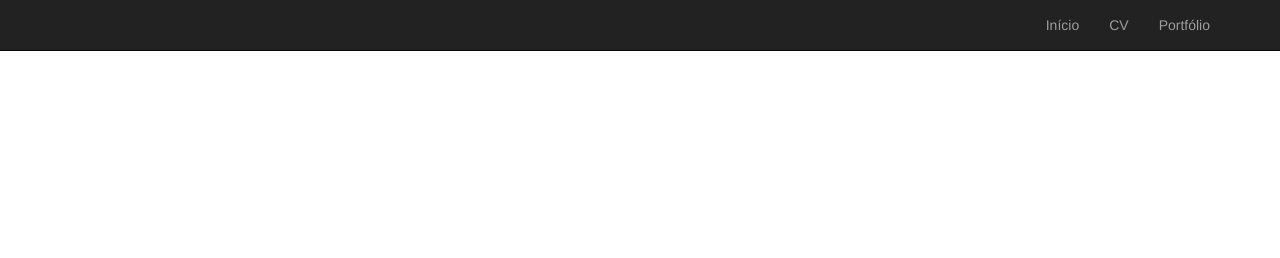
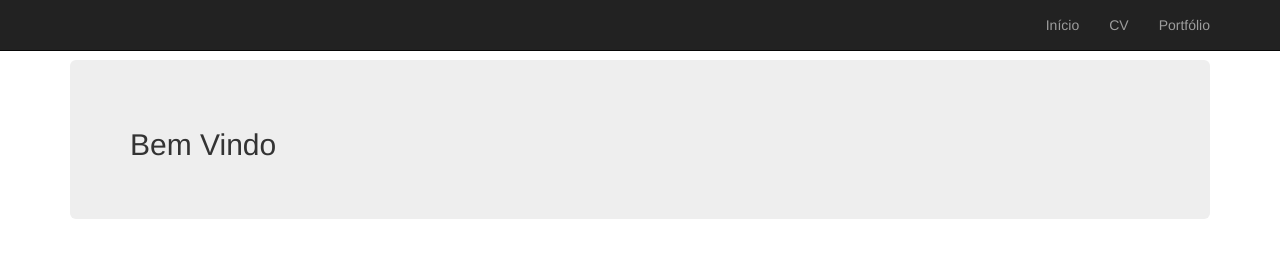
Before and after one commit to tiagozuege/tiagozuege.github.io, a plain HTML site: page index.html in a window 1280 px wide. Drawn offline with nearby package versions, Linux system fonts and the light colour scheme.

Commit message:
Changed index.html

```diff
--- a/index.html
+++ b/index.html
@@ -4,6 +4,7 @@
     <meta charset="utf-8">
     <meta name="description" content="Site pessoal de Tiago Zuege. Estudante de Engenharia de Computação e técnico de TI.
                 Entusiasta de programação em busca de uma vaga para desenvolvedor de software.">
+    <meta name="viewport" content="width=device-width, initial-scale=1">
     <link rel="stylesheet" href="https://maxcdn.bootstrapcdn.com/bootstrap/3.3.7/css/bootstrap.min.css"
       integrity="sha384-BVYiiSIFeK1dGmJRAkycuHAHRg32OmUcww7on3RYdg4Va+PmSTsz/K68vbdEjh4u" crossorigin="anonymous">
     <title> Welcome</title>
@@ -18,6 +19,15 @@
         </ul>
       </div>
     </nav>
+
+    <br><br><br>
+    <div class="container">
+
+      <div class="jumbotron">
+        <h2>Bem Vindo</h2>
+      </div>
+
+    </div>
     <script src="https://maxcdn.bootstrapcdn.com/bootstrap/3.3.7/js/bootstrap.min.js"
       integrity="sha384-Tc5IQib027qvyjSMfHjOMaLkfuWVxZxUPnCJA7l2mCWNIpG9mGCD8wGNIcPD7Txa" crossorigin="anonymous">
     </script>
```
